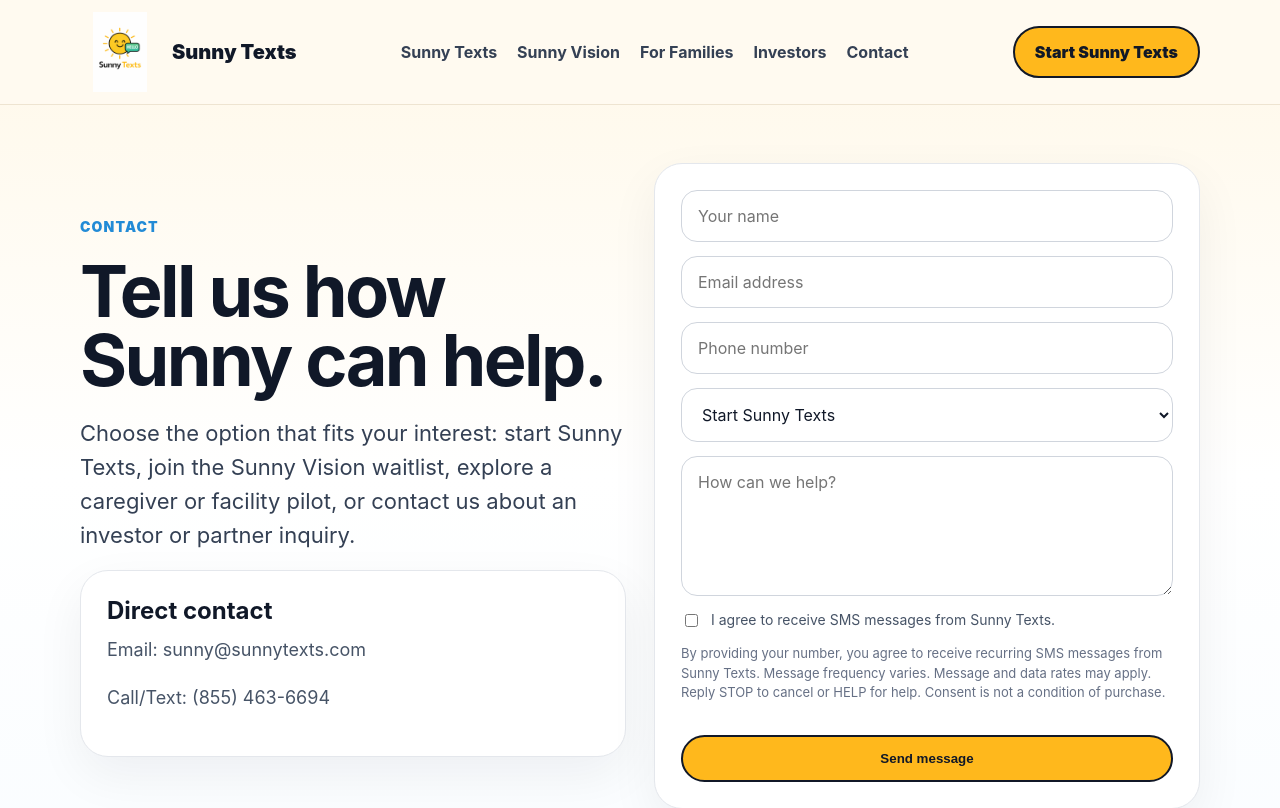
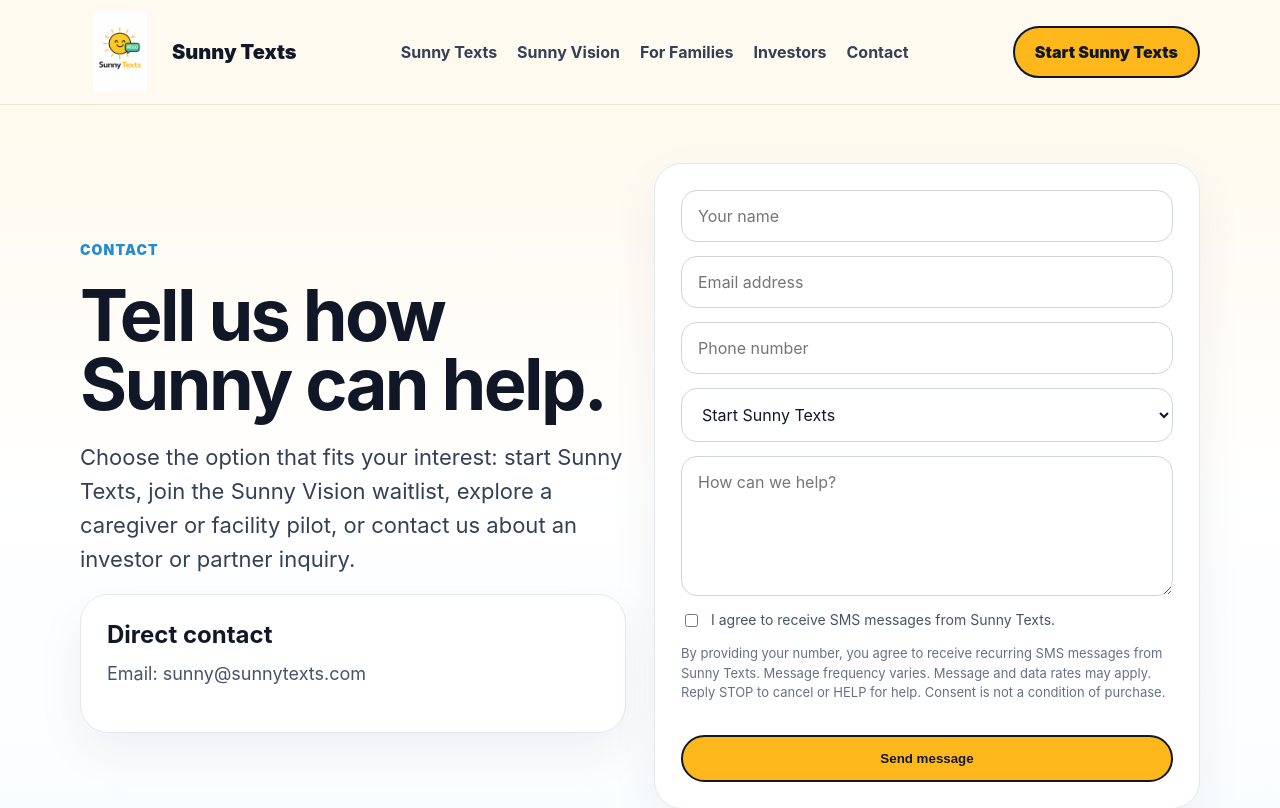
Before and after one commit to vousdoochile/sunny-site, a Next.js app: page /contact in a window 1280 px wide. Shown: the top 808 px of the page. Built offline with nearby package versions, Linux system fonts and the light colour scheme.

Commit message:
Update contact page

```diff
--- a/app/contact/page.jsx
+++ b/app/contact/page.jsx
@@ -13,7 +13,6 @@
           <div className="card">
             <h3>Direct contact</h3>
             <p>Email: sunny@sunnytexts.com</p>
-            <p>Call/Text: (855) 463-6694</p>
           </div>
         </div>
         <div className="card">
```
